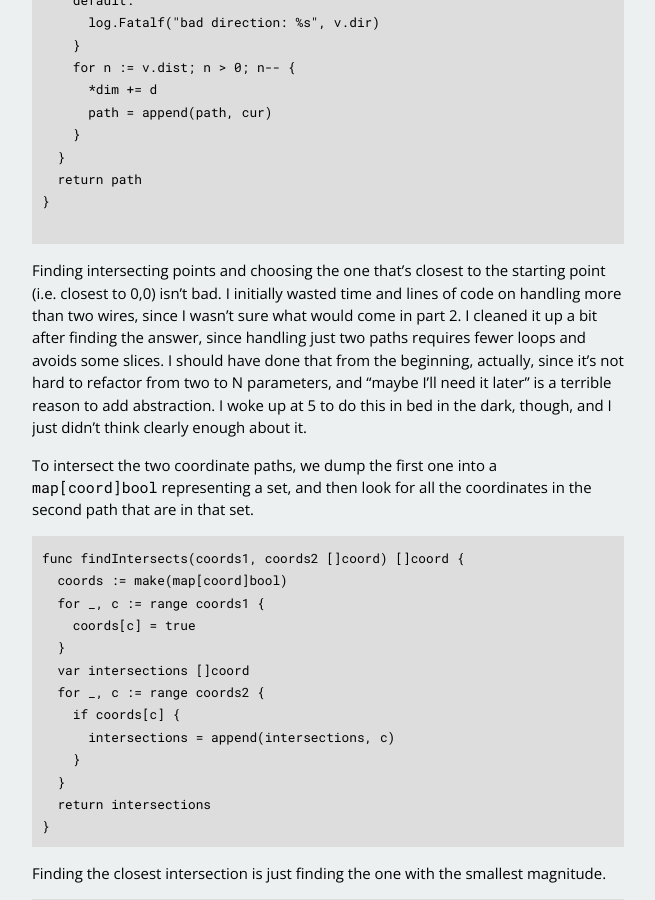
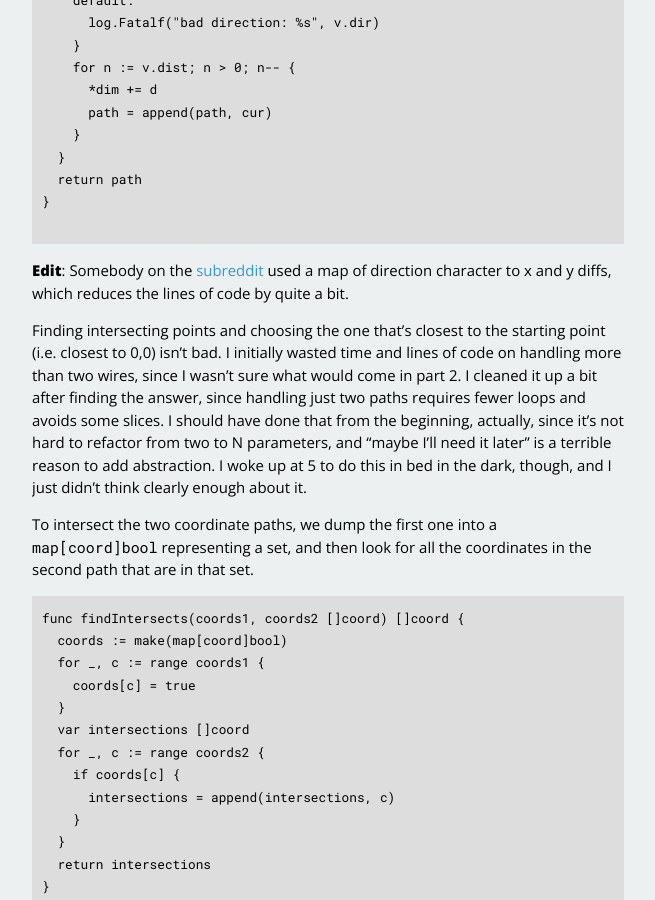
Before and after one commit to dhconnelly/dhconnelly.github.io, a Jekyll site: the page built from _posts/2019-12-01-advent-2019-running.md, in a window 1280 px wide and 900 px high, scrolled down 5579 px. Shown: the whole window, without its empty margins (312-967 px from the left). Built offline with Jekyll 4.4.1, drawn with Linux system fonts in a browser that asks for light colours.

Commit message:
Update 2019-12-01-advent-2019-running.md

````diff
--- a/_posts/2019-12-01-advent-2019-running.md
+++ b/_posts/2019-12-01-advent-2019-running.md
@@ -294,6 +294,11 @@ func toPath(vecPath []vec) []coord {
 
 ```
 
+**Edit**: Somebody on the
+[subreddit](https://www.reddit.com/r/adventofcode/comments/e5bz2w/2019_day_3_solutions/f9iz68s/?utm_source=share&utm_medium=ios_app&utm_name=iossmf)
+used a map of direction character to x and y diffs, which
+reduces the lines of code by quite a bit.
+
 Finding intersecting points and choosing the one that's closest to the
 starting point (i.e. closest to 0,0) isn't bad. I initially wasted time and
 lines of code on handling more than two wires, since I wasn't sure what would
````
